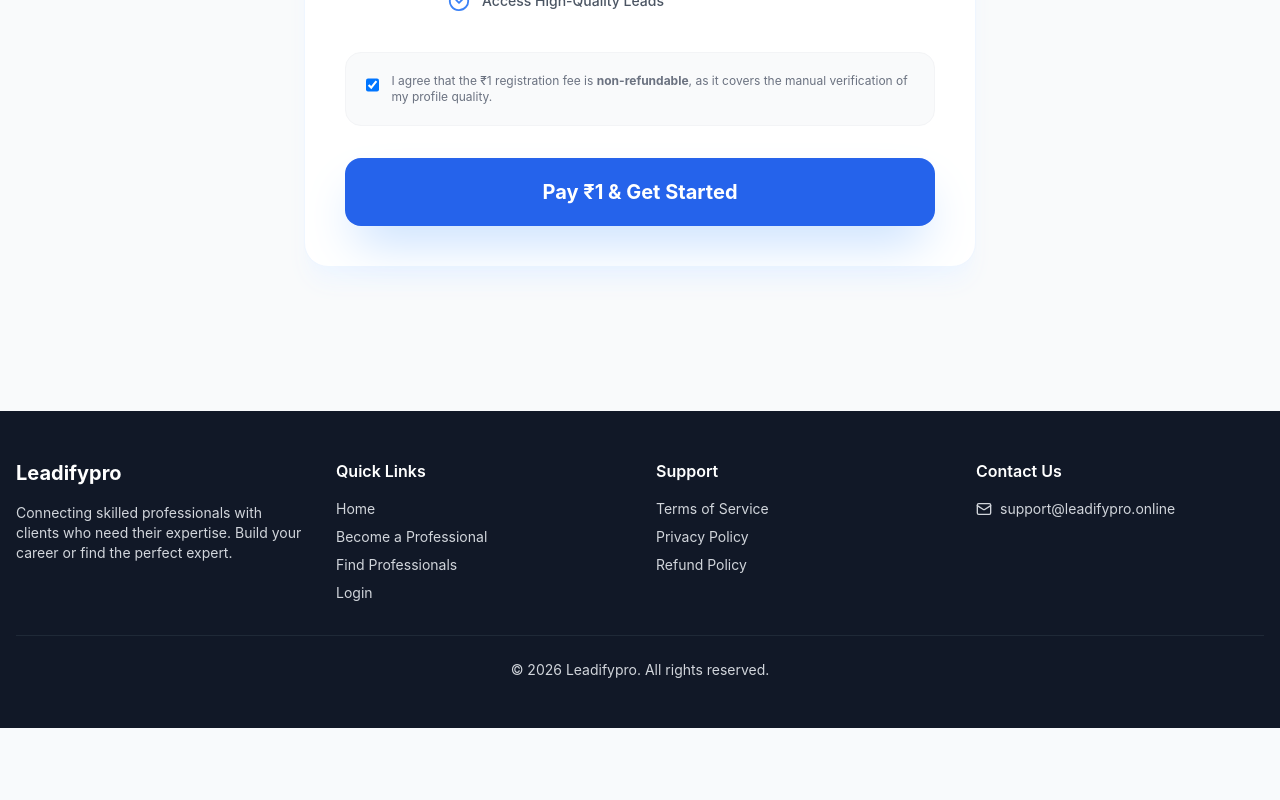
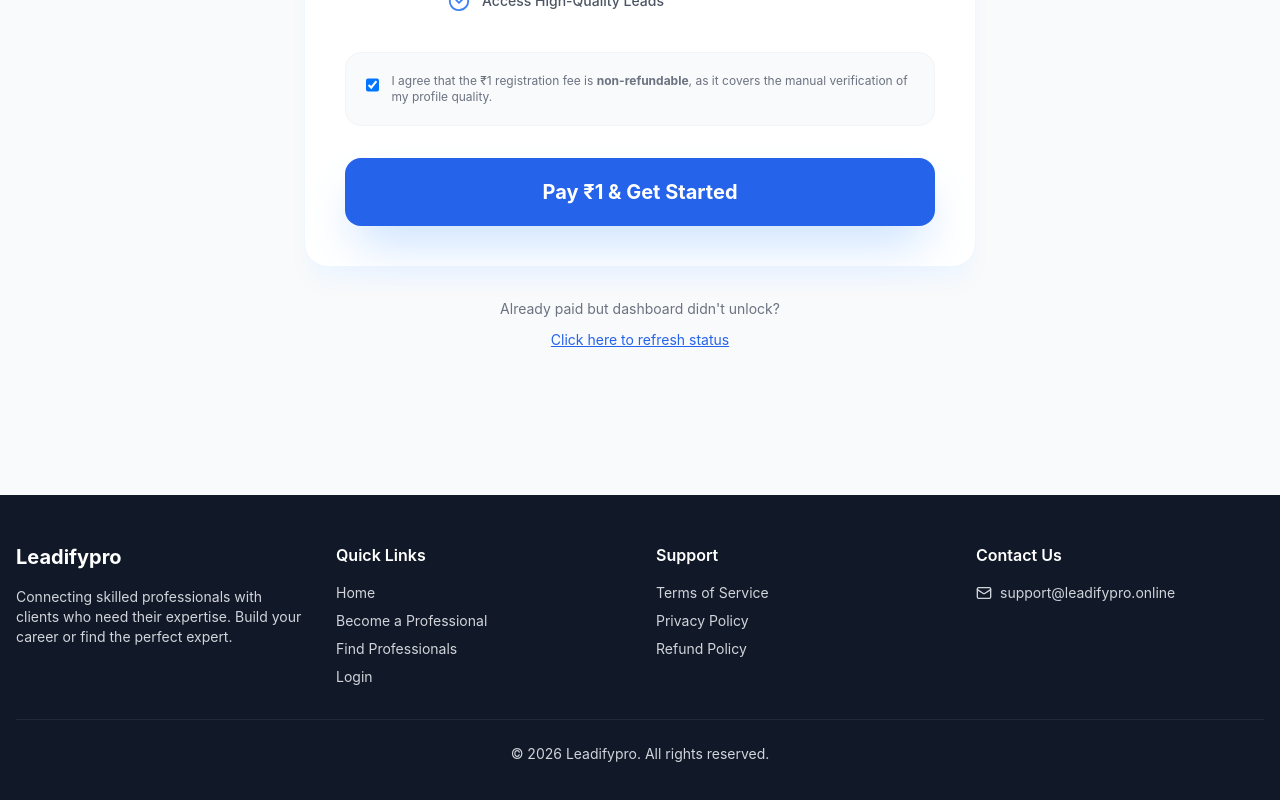
Before and after one commit to publicsworks/Leadifypro, a React (Vite) app in the folder client/: page /dashboard/professional in a window 1280 px wide. Shown: the part 628-1428 px from the top of the page. Before the commit the page ends 1356 px from the top, so only its background shows below. Built offline with nearby package versions, Linux system fonts and the light colour scheme; no server answers.

Commit message:
Add manual payment status refresh button

```diff
--- a/client/src/pages/ProfessionalDashboard.jsx
+++ b/client/src/pages/ProfessionalDashboard.jsx
@@ -263,6 +263,20 @@ const ProfessionalDashboard = () => {
                         </div>
                     </div>
                     <PaymentSection onPayment={handlePayment} />
+
+                    {/* Manual Check Button for safety */}
+                    <div className="text-center">
+                        <p className="text-sm text-gray-500 mb-2">Already paid but dashboard didn't unlock?</p>
+                        <button
+                            onClick={() => {
+                                alert("Checking payment status...");
+                                fetchProfileData();
+                            }}
+                            className="text-blue-600 underline text-sm hover:text-blue-800"
+                        >
+                            Click here to refresh status
+                        </button>
+                    </div>
                 </div>
             ) : (
                 <>
```
